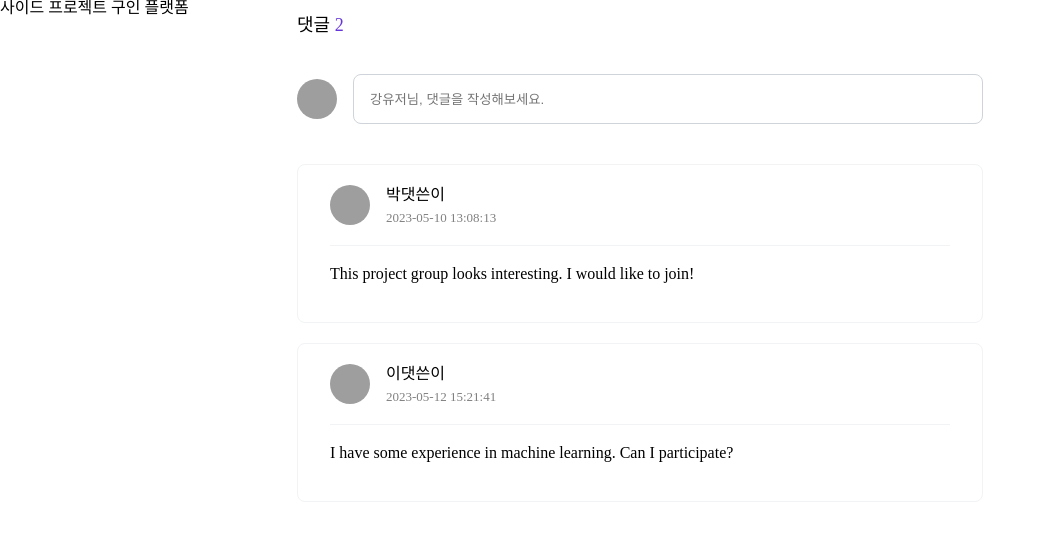
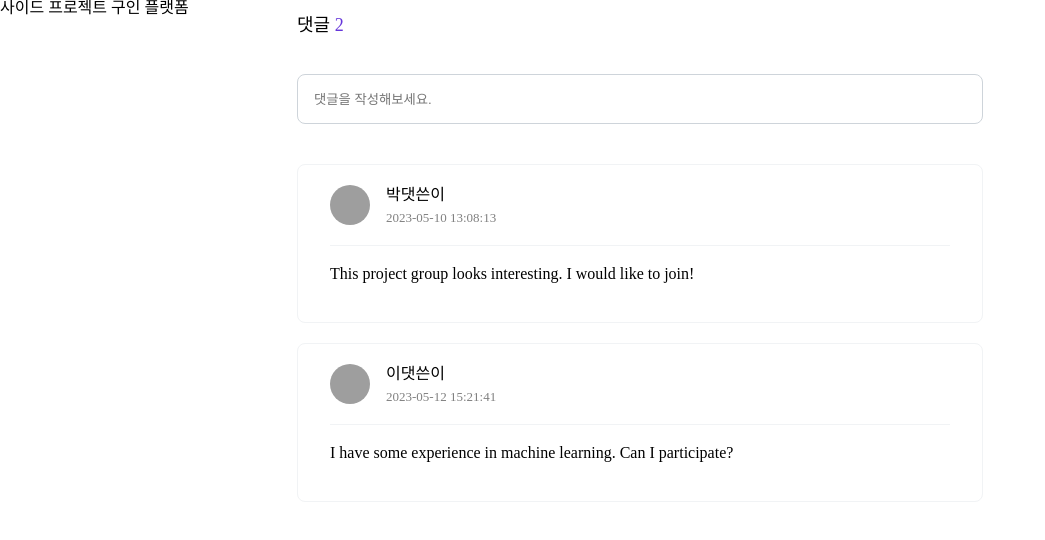
Before and after one commit to junhui324/MoGakPpo, a React (Create React App) app: page /project/comment in a window 1280 px wide. Shown: the top 540 px of the page, without its empty margins (0-1045 px from the left). Built offline with nearby package versions, Linux system fonts and the light colour scheme; grey boxes are pictures that could not be loaded.

Commit message:
Feat: 코멘트 input 클릭시 로그인 페이지 연결

```diff
--- a/src/components/Comment/Comment.tsx
+++ b/src/components/Comment/Comment.tsx
@@ -1,6 +1,7 @@
 import { useEffect, useState } from 'react';
 import styles from './Comment.module.scss';
 import axios from 'axios';
+import { Link } from 'react-router-dom';
 /**to-do
  * api호출 Fetcher 사용하기
  * interface 및 type 외부폴더로 옮기기
@@ -17,10 +18,11 @@ interface UserType {
   user_name: string;
   user_img: string;
 }
-
+const userToken = '';
 export default function Comment() {
   const [comments, setComments] = useState<CommentType[]>([]);
-  const [user, setUser] = useState<UserType[]>([]);
+  const [user, setUser] = useState<UserType>({} as UserType);
+  const [inputValue, setInputValue] = useState('');
 
   useEffect(() => {
     axios.get('http://localhost:3000/mock/projects/project.json').then((res) => {
@@ -28,11 +30,33 @@ export default function Comment() {
       setUser(res.data.user_info[0]);
     });
   }, []);
+
+  const handleSubmitButtonClick = () => {
+    axios.post(
+      'http://localhost:3000/mock/projects/project.json',
+      {
+        comment_content: inputValue,
+      },
+      { token: userToken }
+    );
+  };
+  const handleInputChange = (event: React.ChangeEvent<HTMLInputElement>) => {
+    setInputValue(() => event.target.value);
+  };
+
   const loggedInUserInput = () => {
     return (
       <div className={styles.loggedInInput}>
         <img src={user.user_img} alt="profile" />
-        <input type="text" placeholder={`${user.user_name}님, 댓글을 작성해보세요.`} />
+        <input
+          type="text"
+          placeholder={`${user.user_name}님, 댓글을 작성해보세요.`}
+          value={inputValue}
+          onChange={handleInputChange}
+        />
+        <button type="submit" onClick={handleSubmitButtonClick}>
+          등록하기
+        </button>
       </div>
     );
   };
@@ -43,10 +67,12 @@ export default function Comment() {
         <h3>
           댓글 <strong>{comments.length}</strong>
         </h3>
-        {user.length !== 0 ? (
+        {!user ? (
           loggedInUserInput()
         ) : (
-          <input type="text" placeholder="댓글을 작성해보세요." readOnly />
+          <Link to="/login">
+            <input type="text" placeholder="댓글을 작성해보세요." readOnly />
+          </Link>
         )}
       </div>
       <ul className={styles.commentList}>
```
